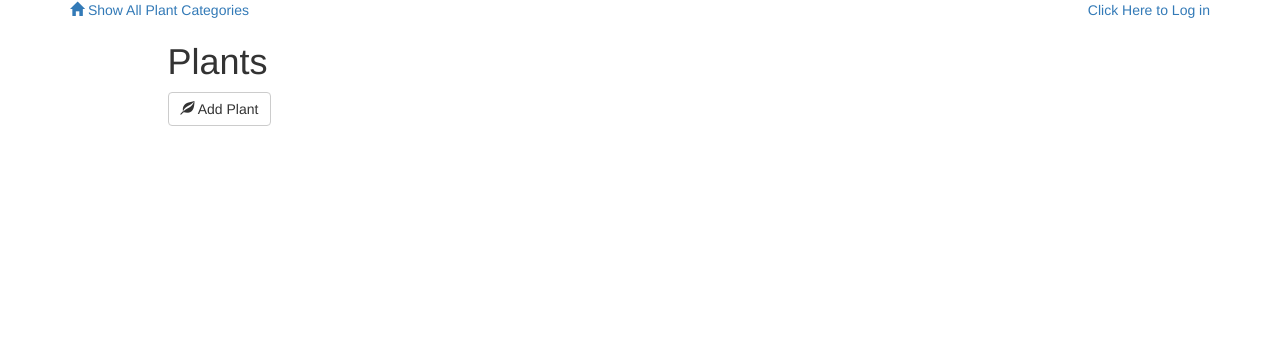
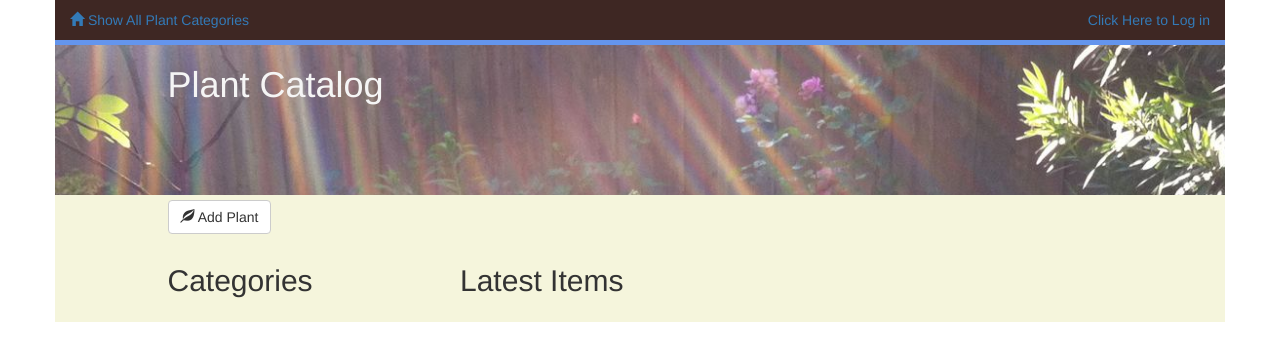
Before and after one commit to chspanos/catalog, a Flask app: page / in a window 1280 px wide. Shown: the top 361 px of the page. Run offline with Flask 2, Linux system fonts and the light colour scheme; some libraries are stand-ins or nearby versions.

Commit message:
feat: Style and add features to main catalog pages
Styled and added features to the follow catalog pages:
	categories.html - Main page (added recent plant items, banner, and
	    styling)
	category.html - Show plant entries per categoy (modified content
	    and added banner and styling)
	plant.html - Show details of plant (modified content, added banner,
		and styling)

Added picture data to dummy user. Needed for styling above pages.

```diff
--- a/application.py
+++ b/application.py
@@ -26,11 +26,12 @@ def disconnect():
 @app.route('/catalog/')
 def showCategories():
     ''' This page shows all the plant categories along with the most
-    recently added plant item in each category
+    recently added plant items
     '''
     #return "Shows all plant categories"
     categories = session.query(PlantCategory).all()
-    return render_template('categories.html', categories=categories)
+    plants = session.query(PlantItem).order_by(PlantItem.id.desc()).limit(6)
+    return render_template('categories.html', categories=categories, plants=plants)
 
 @app.route('/catalog/<category_name>/')
 def showCategory(category_name):
--- a/lotsofplants.py
+++ b/lotsofplants.py
@@ -26,7 +26,7 @@ for item in items:
 
 # Create dummy user
 User1 = User(name="Flora Bunda", email="florasflowers@gmail.com",
-             picture='#')
+             picture="/static/images/blank_user.gif")
 session.add(User1)
 session.commit()
 
--- a/static/styles.css
+++ b/static/styles.css
@@ -1,10 +1,72 @@
+.container {
+  background-color: beige;
+}
+
+.top-menu {
+  background-color: #3e2723;
+  padding-top: 10px;
+  height: 40px;
+}
+
+.divider {
+  /* background-color: #9e9e9e; */
+  background-color: cornflowerblue;
+  height: 5px;
+}
+
+.banner {
+  background-color: transparent;
+  background-image: url('/static/images/garden-1200.JPG');
+  background-size: cover;
+  height: 150px;
+  color: whitesmoke;
+}
+
+.creator {
+  padding-top: 20px;
+}
+
+.creator img {
+	width: 100px;
+	border-radius: 50%;
+}
+
+.padding-top {
+  padding-top: 5px;
+}
+
+.padding-bottom {
+  padding-bottom: 5px;
+}
+
 .plant-item {
   margin-top: 20px;
+  margin-right: 20px;
   border: black solid 2px;
-  padding: 10px;
   background-color: white;
 }
 
 .plant-item figure {
   text-align: center;
+  padding-bottom: 10px;
 }
+
+.plant-name {
+  height: 40px;
+}
+
+.plant-detail {
+  border: black solid 2px;
+  background-color: white;
+  padding: 20px;
+  margin-top: 20px;
+}
+
+.plant-detail figure {
+  text-align: center;
+  padding-bottom: 10px;
+}
+
+figcaption {
+  font-style: italic;
+}
--- a/templates/categories.html
+++ b/templates/categories.html
@@ -1,17 +1,13 @@
 {% extends "main.html" %}
 {% block content %}
 {% include "header.html" %}
-	<div class="row top-menu">
-		<div class="col-md-10"></div>
-		<div class="col-md-2 text-right"></div>
-	</div>
 	<div class="row divider blue">
 		<div class="col-md-12"></div>
 	</div>
 	<div class="row banner main">
 		<div class="col-md-1"></div>
 		<div class="col-md-11 padding-none">
-			<h1>Plants</h1>
+			<h1>Plant Catalog</h1>
 		</div>
 	</div>
 
@@ -41,15 +37,38 @@
 		</div>
 		<div class="col-md-1"></div>
 	</div>
-	{% for category in categories %}
-		<a href = "{{url_for('showCategory', category_name=category.name)}}">
-			<div class="row">
-				<div class="col-md-1"></div>
-				<div class="col-md-10 category-list">
-					<h3>{{category.name}}</h3>
+
+	<div class="row main-info">
+		<div class="col-md-1"></div>
+		<div class="col-md-3 category-list">
+			<div class="heading padding-bottom padding-top">
+				<h2>Categories</h2>
+			</div>
+			<ul class="category-data">
+				{% for category in categories %}
+					<li>
+						<a href = "{{url_for('showCategory', category_name=category.name)}}">
+							<h3> {{category.name}} </h3>
+						</a>
+					</li>
+				{% endfor %}
+			</ul>
+		</div>
+		<div class="col-md-8 plant-list">
+			<div class="heading padding-bottom padding-top">
+				<h2>Latest Items</h2>
+			</div>
+			{% for plant in plants %}
+				<div class="col-md-5 plant-item">
+					<a href = "{{url_for('showPlantItem', category_name=plant.category.name, plant_name=plant.name)}}">
+						<h4 class="plant-name"> {{plant.name}} </h4>
+					</a>
+					<figure>
+						<img src="{{plant.image}}" alt="{{plant.name}}">
+					</figure>
+					<p><strong>Category: </strong>{{ plant.category.name}}</p>
 				</div>
-				<div class="col-md-1"></div>
-			</div>
-		</a>
-	{% endfor %}
+			{% endfor %}
+		</div>
+	</div>
 {% endblock %}
--- a/templates/main.html
+++ b/templates/main.html
@@ -3,10 +3,7 @@
 	<head>
 		<link href='http://fonts.googleapis.com/css?family=Roboto:400,300,700' rel='stylesheet'>
 		<link rel="stylesheet" href="//netdna.bootstrapcdn.com/bootstrap/3.1.1/css/bootstrap.min.css">
-		<!--
 		<link rel="stylesheet" href="{{ url_for('static', filename='styles.css') }}">
-	-->
-		<link rel="stylesheet" href="/static/styles.css">
 	</head>
 	<body>
 		<div class="container">
```
Also changed, not shown: templates/category.html (+12 -12 lines), templates/plant.html (+5 -5 lines), static/images/blank_user.gif (added), static/images/garden-1200.JPG (added).
